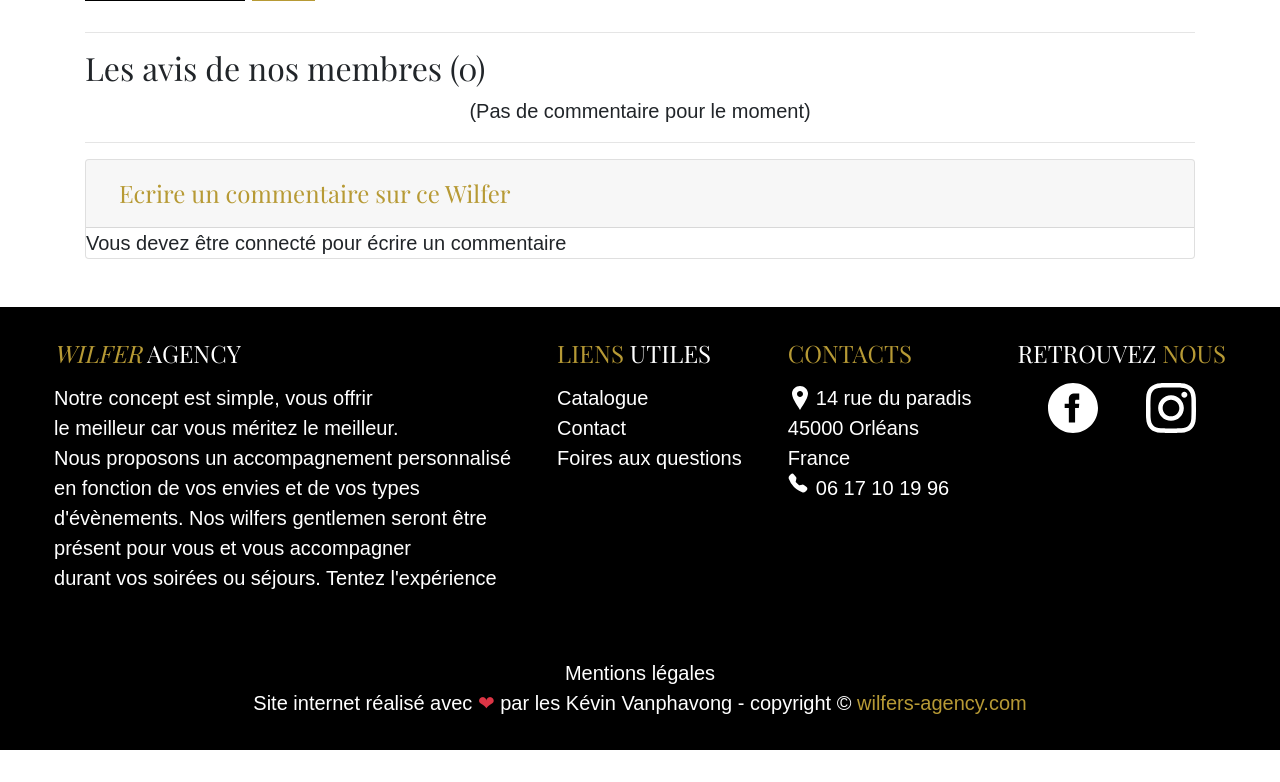
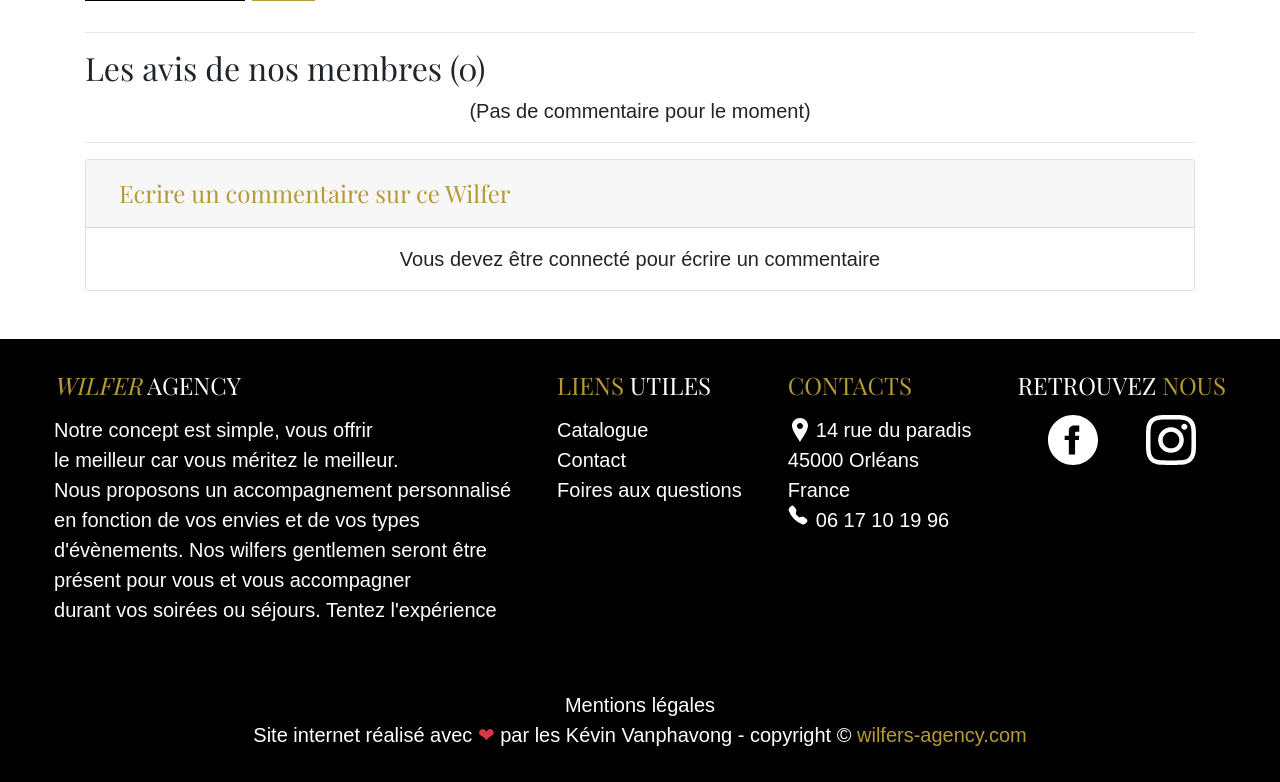
Before and after one commit to KevinVanphavong/wiler, a Symfony app: template templates/wilfers/show.html.twig in a window 1280 px wide. Shown: the part 527-1309 px from the top of the page. Before the commit the page ends 1277 px from the top, so only its background shows below. Run offline with Twig, Linux system fonts and the light colour scheme; the template is opened without the code that fills it, so the values that code supplies are empty; style sheets or scripts are compiled from the project's sources; some libraries are stand-ins or nearby versions.

Commit message:
[Comment/FormComment] restricting js function for avoiding conflict with other functions js

```diff
--- a/templates/wilfers/show.html.twig
+++ b/templates/wilfers/show.html.twig
@@ -195,7 +195,7 @@
 						{{ form_end(formComment) }}
 					</div>
 				{% else %}
-					<p class="mb-0">Vous devez être connecté pour écrire un commentaire</p>
+					<p class="m-3 text-center">Vous devez être connecté pour écrire un commentaire</p>
 				{% endif %}
 				</div>
 			</div>
@@ -206,6 +206,7 @@
 
 {% block javascripts %}
 	{{ parent() }}
+	{% if app.user %}
 		<script>
 
 		// AJAX ajouter favorites wilfers
@@ -222,7 +223,11 @@
 				event.currentTarget.firstElementChild.setAttribute('src', "{{ asset('build/images/full-heart.jpg') }}")
 			}
 		}
+		</script>
+	{% endif %}
 
+
+	<script>
 	// Carousel des commentaires
 	const comments = document.querySelectorAll('.one-comment');
 	const nbSlide = comments.length // 7
```
Lines whose indentation alone changed are shown as unchanged.
